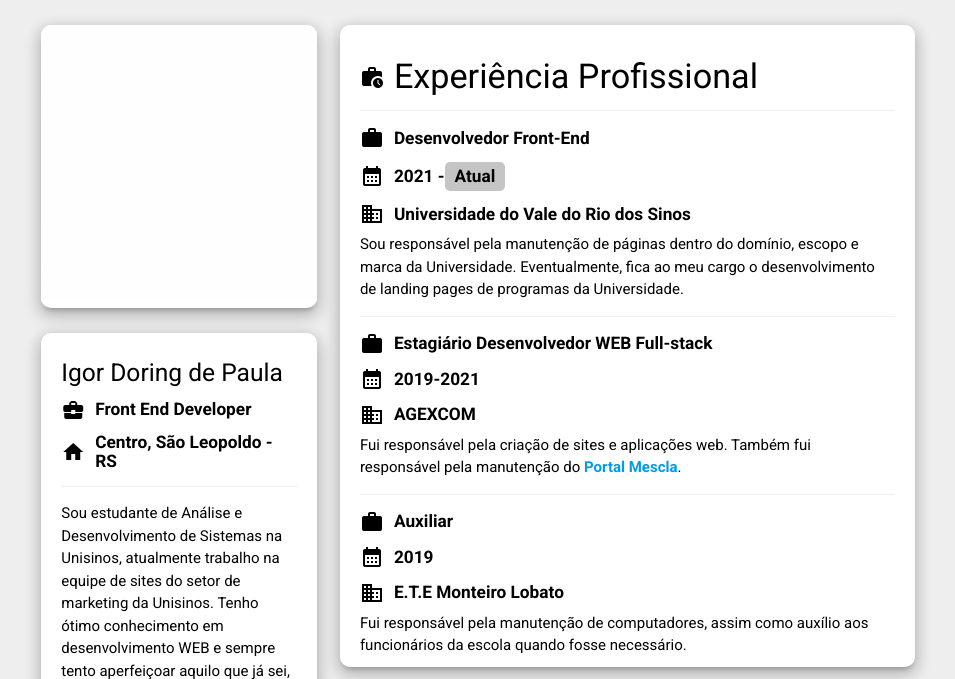
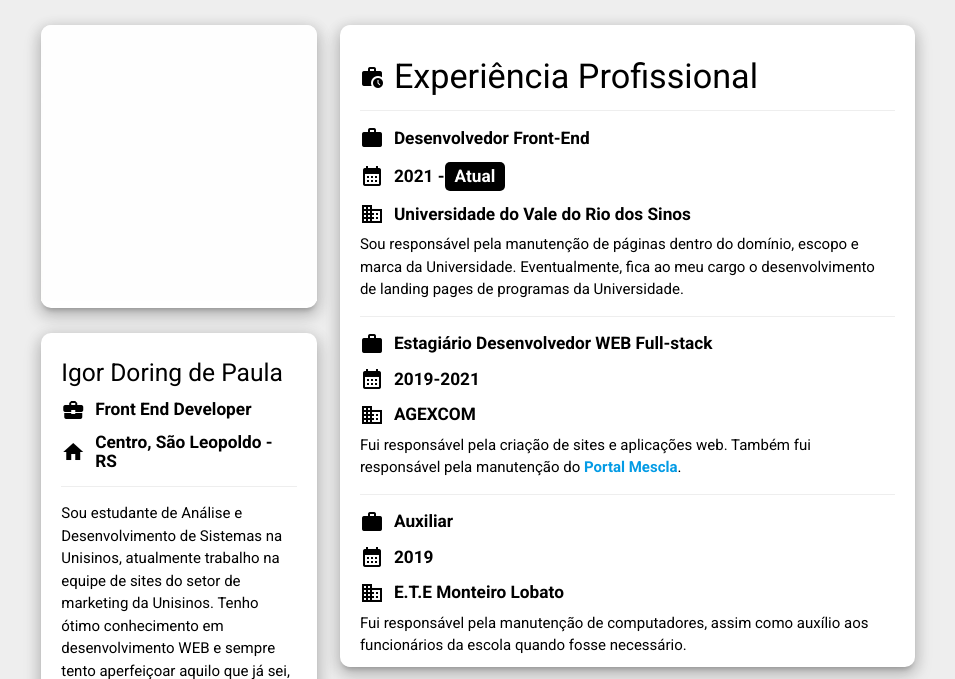
Before and after one commit to IgorDoring/IgorDoring.github.io, a PHP site: page / in a window 1280 px wide. Shown: the top 679 px of the page, without its empty margins (162-1117 px from the left). Run offline with PHP 8.4, Linux system fonts and the light colour scheme.

Commit message:
pequeno ajuste css

```diff
--- a/css/style.css
+++ b/css/style.css
@@ -47,9 +47,6 @@ body{
 span.material-icons{
 	margin-right: 10px;
 }
-/*
-perfil
-*/
 
 .perfil img{
 	border-radius: 10px 10px 0px 0px;
@@ -58,5 +55,6 @@ perfil
 .experiencia span.atual{
 	padding: 5px 10px;
 	border-radius: 5px;
-	background-color: #c5c5c5;
+	color: white;
+	background-color: black;
 }
```
